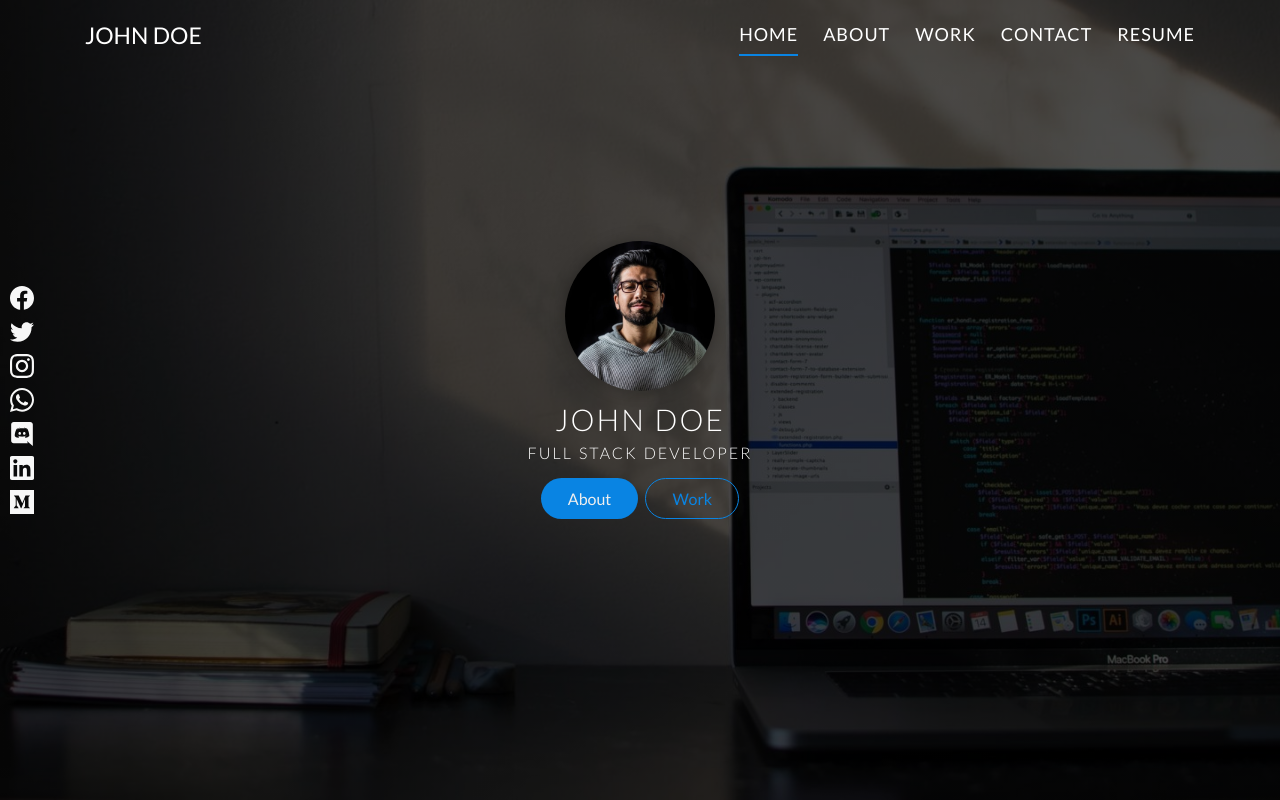
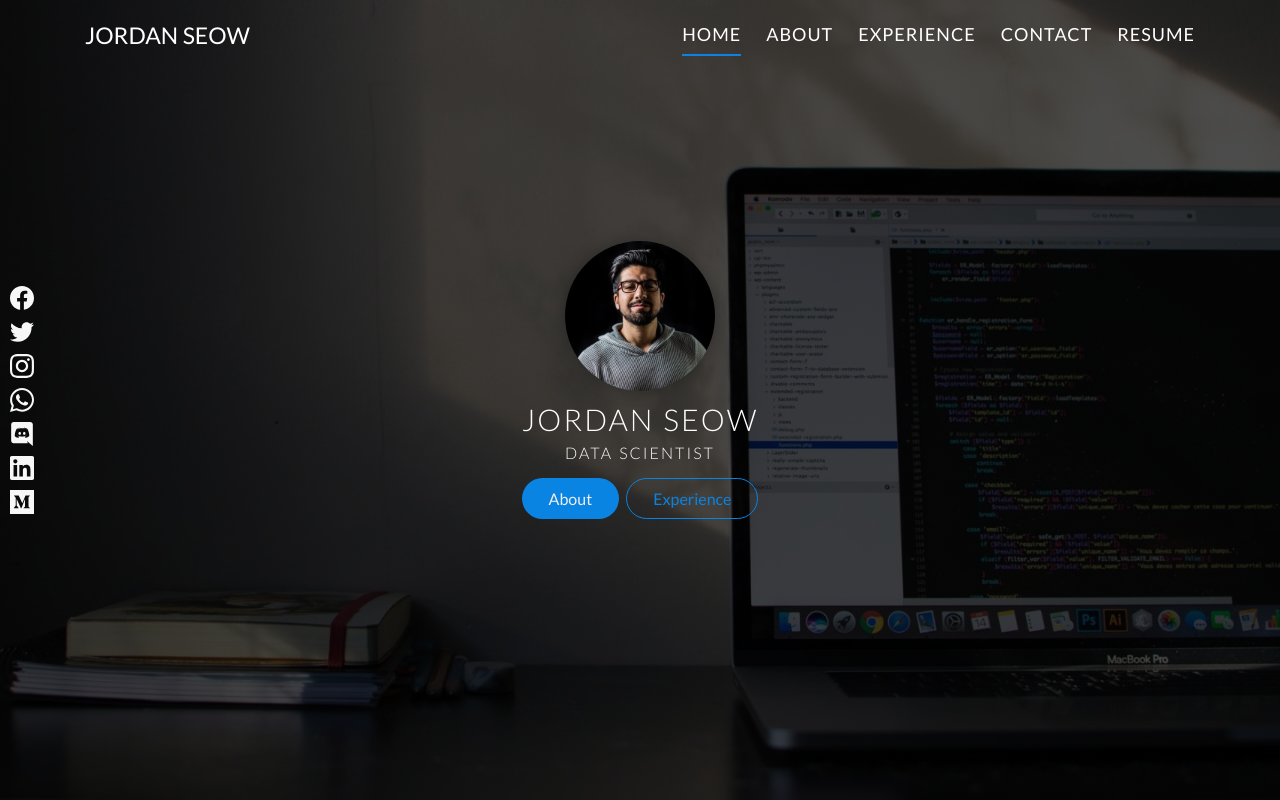
Before and after one commit to jordseow/about-me, a website: page index.html in a window 1280 px wide. Shown: the top 800 px of the page. Drawn offline with Linux system fonts and the light colour scheme; files whose address does not match are found by name.

Commit message:
Update index.html

```diff
--- a/index.html
+++ b/index.html
@@ -23,7 +23,7 @@
             <!-- Top fixed navbar -->
             <nav class="navbar navbar-top navbar-expand-md navbar-dark header__navbar">
                 <div class="container-lg">
-                    <a class="navbar-brand" href="#">John Doe</a>
+                    <a class="navbar-brand" href="#">Jordan Seow</a>
                     <button class="navbar-toggler" type="button" data-toggle="collapse"
                         data-target="#navbarTopCollapsible" aria-controls="navbarTopCollapsible" aria-expanded="false"
                         aria-label="Toggle navigation">
@@ -38,7 +38,7 @@
                                 <a class="nav-link" href="#about">About</a>
                             </li>
                             <li class="nav-item">
-                                <a class="nav-link" href="#work">Work</a>
+                                <a class="nav-link" href="#work">Experience</a>
                             </li>
                             <li class="nav-item">
                                 <a class="nav-link" href="#contact">Contact</a>
@@ -58,12 +58,12 @@
                     <img src="./img/developer.jpg" alt="John Doe" class="header__img">
                 </div>
                 <h1 class="heading-primary">
-                    <span class="heading-primary--main">John Doe</span>
-                    <span class="heading-primary--sub">Full Stack Developer</span>
+                    <span class="heading-primary--main">Jordan Seow</span>
+                    <span class="heading-primary--sub">Data Scientist</span>
                 </h1>
                 <div class="header__cta-box">
                     <a href="#about" class="btn btn--full">About</a>
-                    <a href="#work" class="btn btn--ghost">Work</a>
+                    <a href="#work" class="btn btn--ghost">Experience</a>
                 </div>
             </div>
 
```
